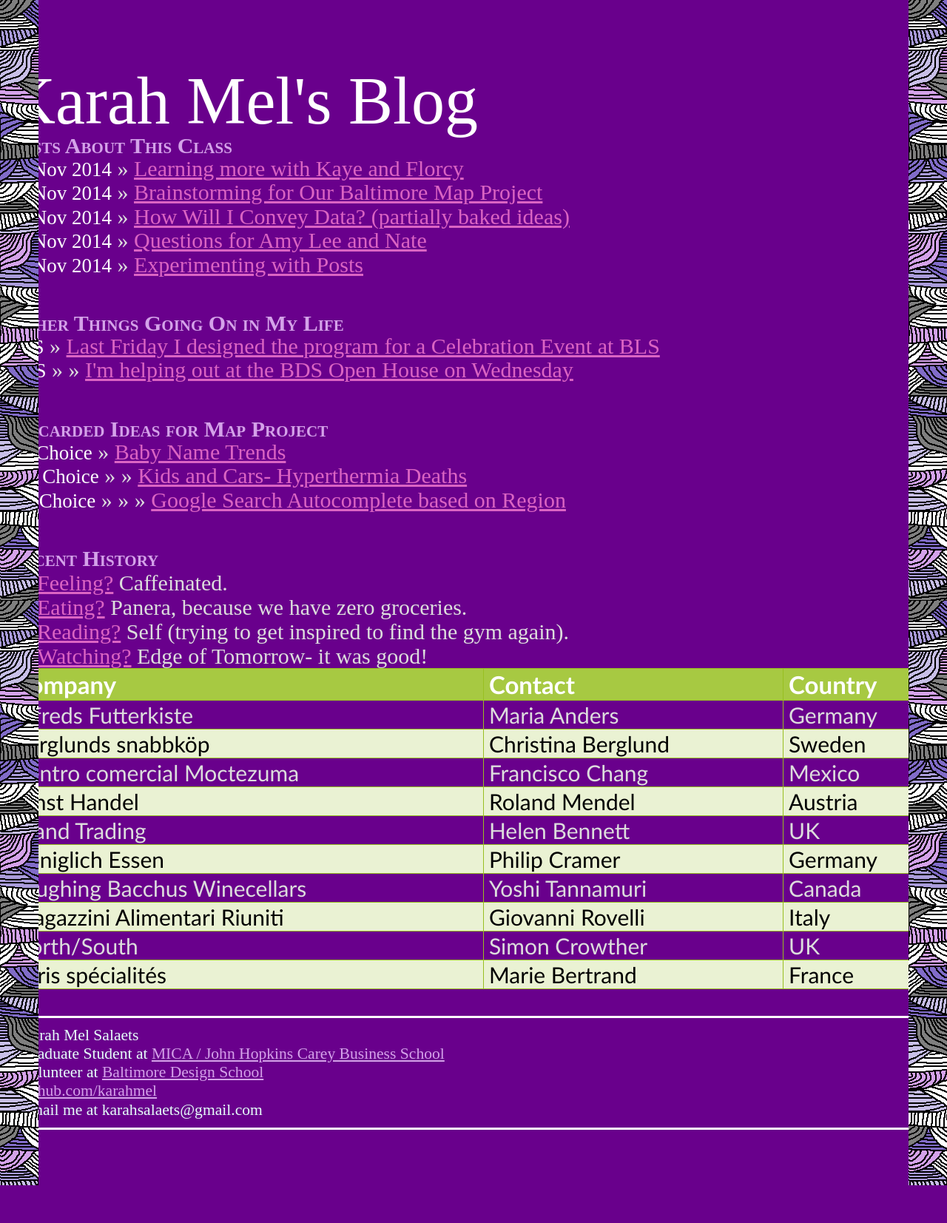
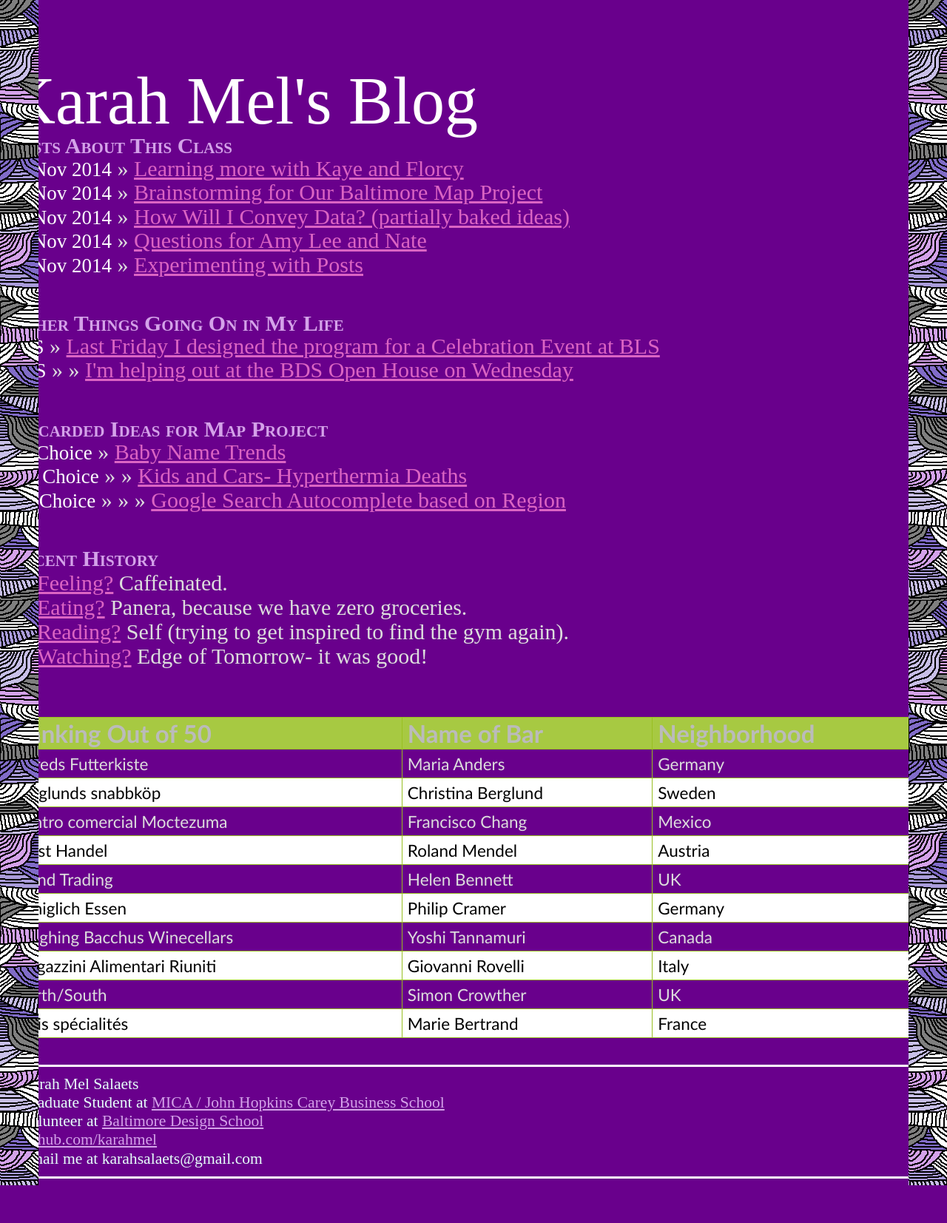
Before and after one commit to Karahmel/Blog, a Jekyll site: the page built from index.html, in a window 1280 px wide. Shown: the whole page at 74% size. Built offline with Jekyll 4.4.1, drawn with Linux system fonts in a browser that asks for light colours; Markdown is read by kramdown in place of the engine named in the settings; before the commit the page ends 1602 px from its top, so only the background shows below that.

Commit message:
Update index.html

```diff
--- a/index.html
+++ b/index.html
@@ -11,7 +11,7 @@ title: Karah's Blog
 }
 
 #customers td, #customers th {
-    font-size: 1em;
+    font-size: .75em;
     border: 1px solid #98bf21;
     padding: 3px 7px 2px 7px;
 }
@@ -22,12 +22,12 @@ title: Karah's Blog
     padding-top: 5px;
     padding-bottom: 4px;
     background-color: #A7C942;
-    color: #ffffff;
+    color: #bbbbbb;
 }
 
 #customers tr.alt td {
     color: #000000;
-    background-color: #EAF2D3;
+    background-color: white;
 }
 </style>
 </head>
@@ -63,12 +63,14 @@ title: Karah's Blog
     <li><a href="https://www.panerabread.com/en-us/home.html">Eating?</a> Panera, because we have zero groceries.</li>
     <li><a href="http://www.self.com/body/celebrity/2014/10/newsroom-olivia-munn-actress-interview/">Reading?</a> Self (trying to get inspired to find the gym again).</li>
     <li><a href="http://www.imdb.com/title/tt1631867/">Watching?</a> Edge of Tomorrow- it was good!</li>
-
+<br \>
+<br \>
 <table id="customers">
   <tr>
-    <th>Company</th>
-    <th>Contact</th>
-    <th>Country</th>
+    <th>Ranking Out of 50</th>
+    <th>Name of Bar</th>
+    <th>Neighborhood
+    </th>
   </tr>
   <tr>
     <td>Alfreds Futterkiste</td>
```
